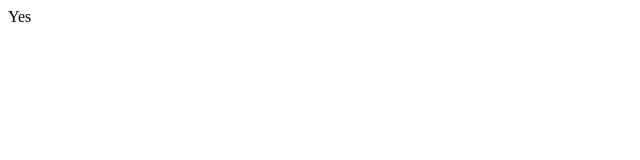
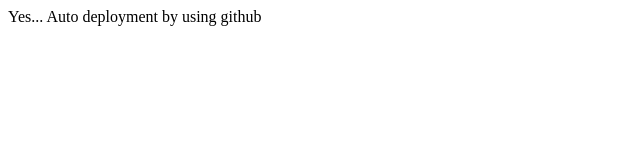
Before and after one commit to mfaisalpk/Bootcamp2020, a plain HTML site: page index.html in a window 1280 px wide. Shown: the whole page, without its empty margins (0-640 px from the left). Drawn offline with Linux system fonts and the light colour scheme.

Commit message:
depolyment

```diff
--- a/index.html
+++ b/index.html
@@ -6,6 +6,6 @@
     <title>It is my first try...</title>
 </head>
 <body>
-    <div>Yes</div>
+    <div>Yes... Auto deployment by using github</div>
 </body>
 </html>
```
